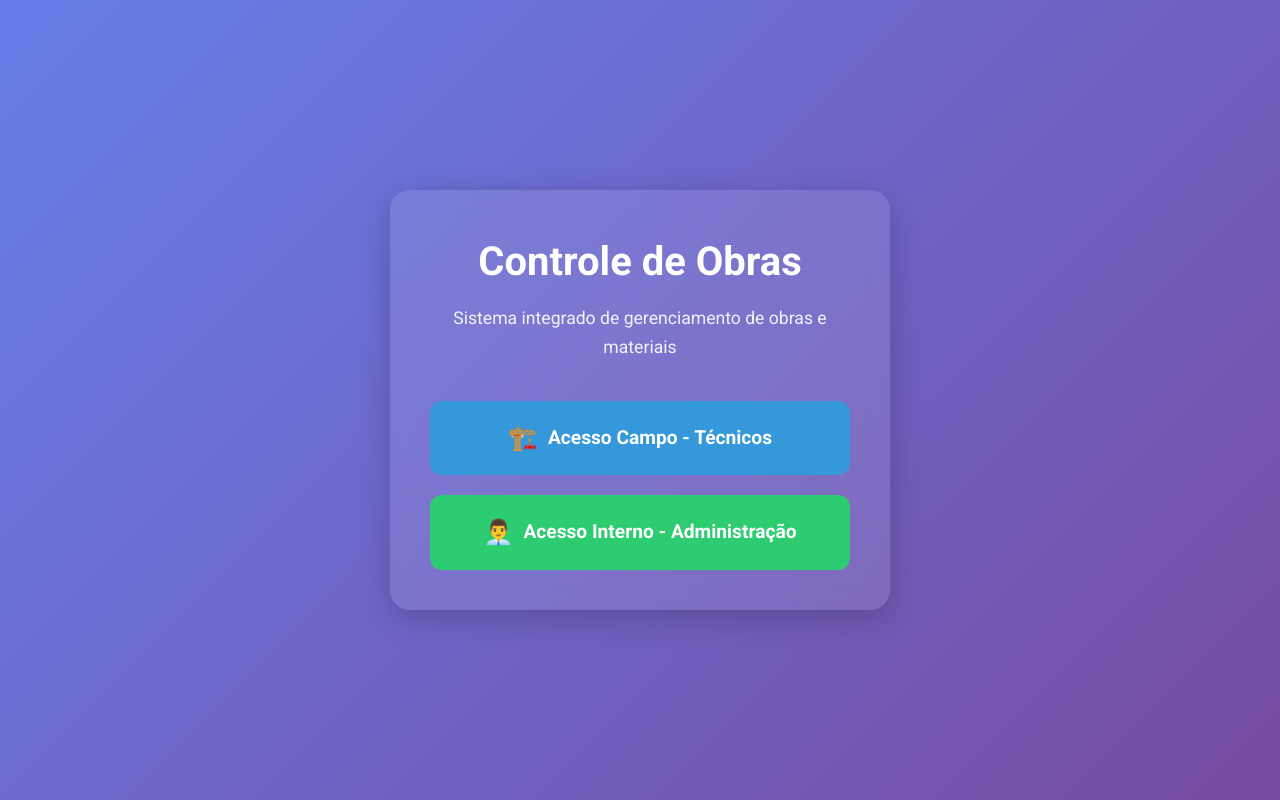
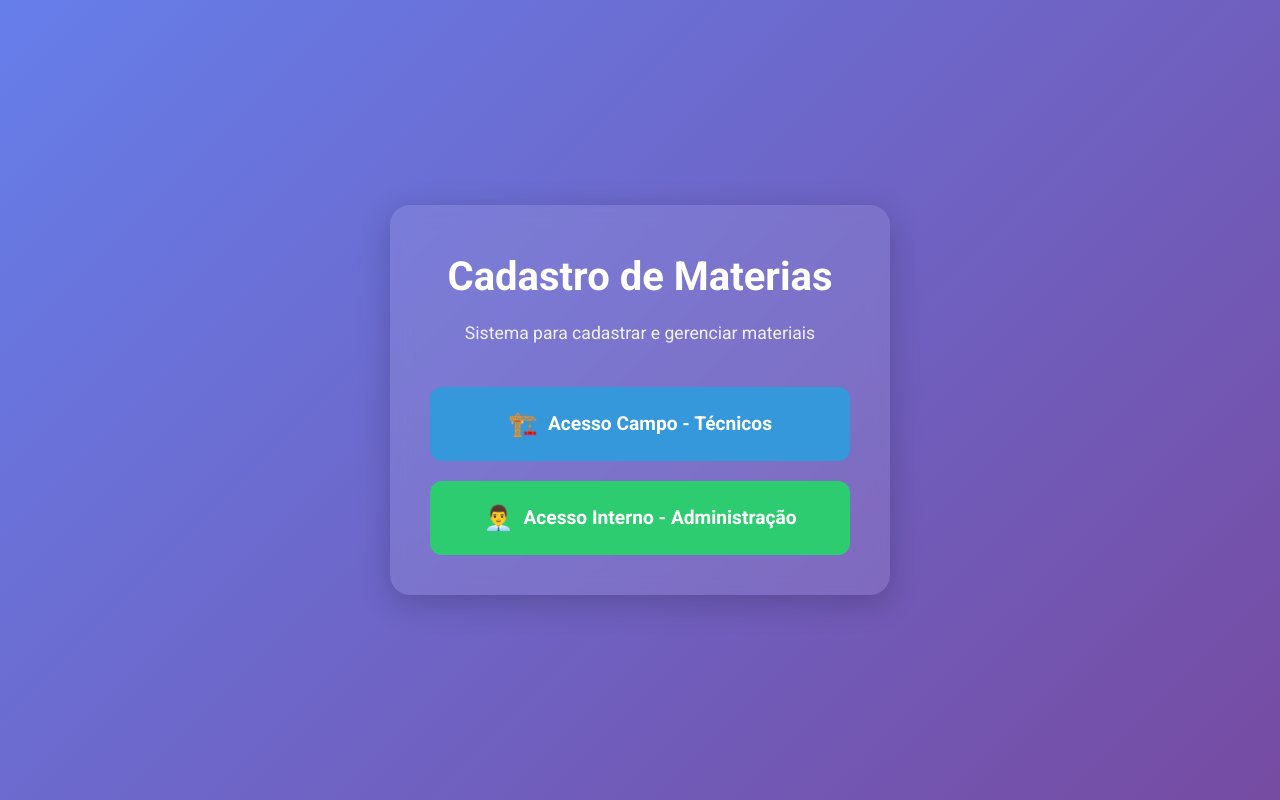
Before and after one commit to Amarilson-alves/cadastro-materiais, a plain HTML site: page index.html in a window 1280 px wide. Drawn offline with Linux system fonts and the light colour scheme.

Commit message:
afinando

```diff
--- a/index.html
+++ b/index.html
@@ -119,8 +119,8 @@
 </head>
 <body>
     <div class="container">
-        <h1>Controle de Obras</h1>
-        <p class="description">Sistema integrado de gerenciamento de obras e materiais</p>
+        <h1>Cadastro de Materias</h1>
+        <p class="description">Sistema para cadastrar e gerenciar materiais</p>
 
         <div class="btn-group">
             <a href="campo.html" class="btn btn-primary">
```
